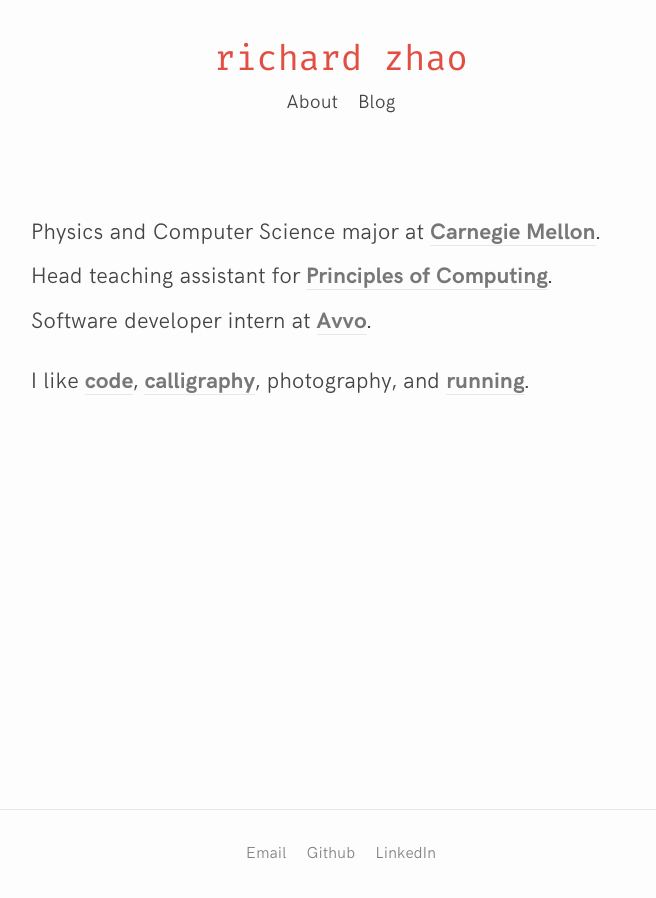
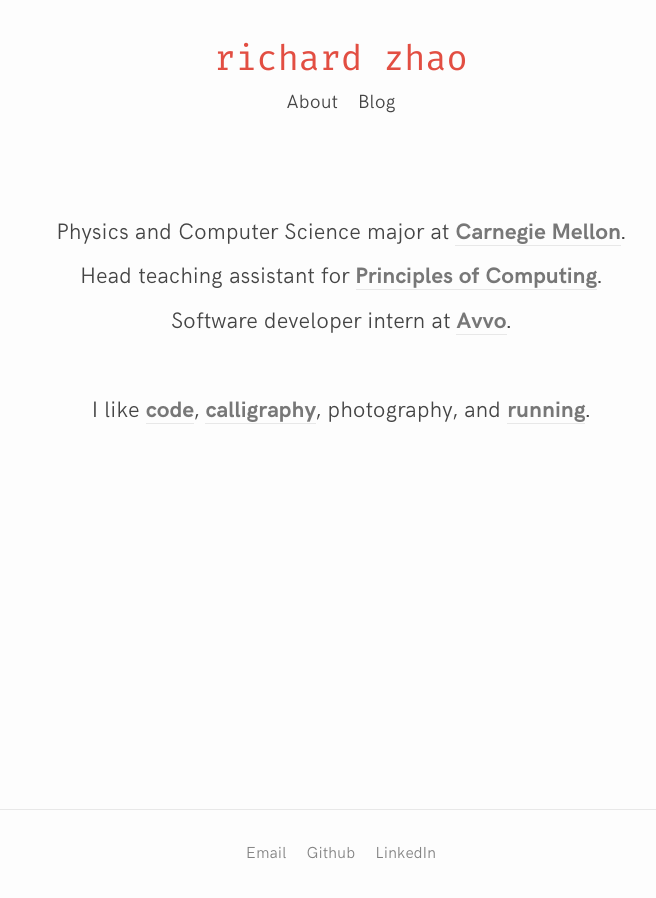
Before and after one commit to zhaorz/zhaorz.github.io, a Jekyll site: the page built from index.html, in a window 1280 px wide. Shown: the whole page, without its empty margins (299-955 px from the left). Built offline with Jekyll 4.4.1, drawn with Linux system fonts in a browser that asks for light colours; nearby versions of some CDN libraries.

Commit message:
Center index

```diff
--- a/_sass/_layout.scss
+++ b/_sass/_layout.scss
@@ -11,6 +11,7 @@
     font-size: 1.4em;
     font-weight: 300;
     line-height: 2;
+    text-align: center;
   }
 
   a {
--- a/index.html
+++ b/index.html
@@ -18,6 +18,8 @@ layout: narrow
     Software developer intern at <a href="http://www.avvo.com/">Avvo</a>.
   </p>
 
+  <br>
+
   <p>
     I like <a href="https://github.com/zhaorz">code</a>,
     <a href="https://calligifphy.tumblr.com">calligraphy</a>, photography,
```
